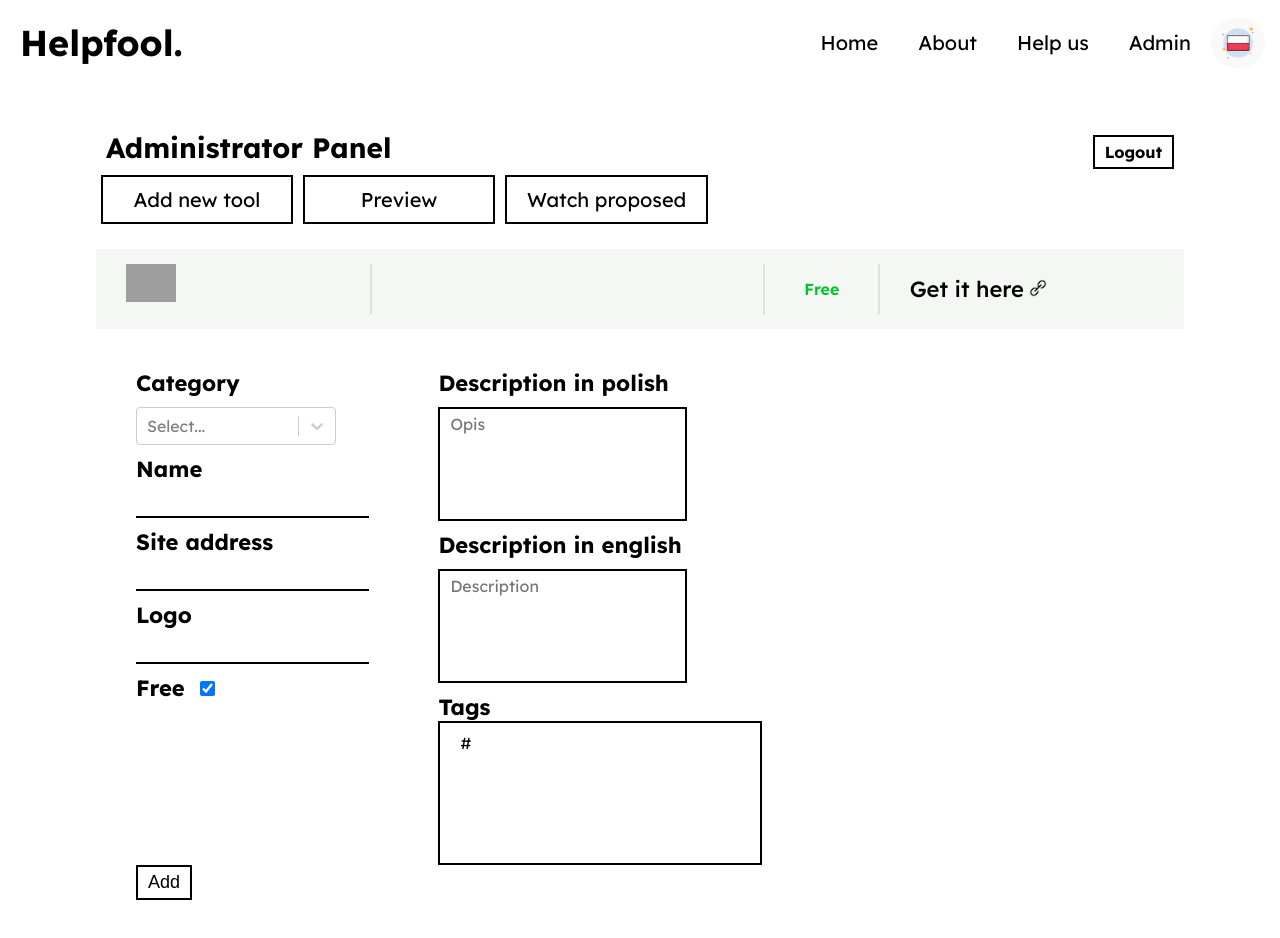
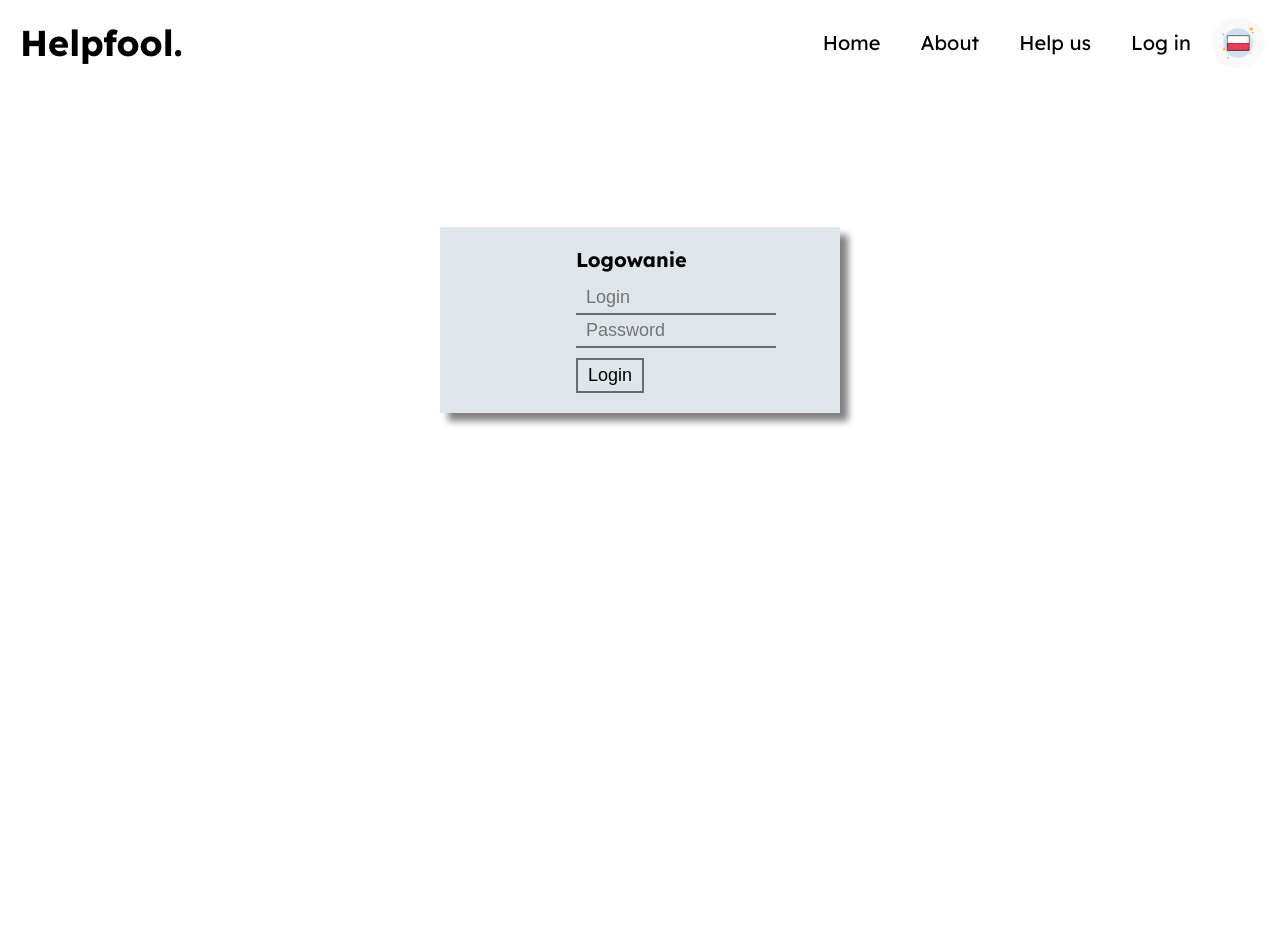
Before and after one commit to MarcelinaZiolkiewicz/HelpfoolSite, a React (Create React App) app: page /login in a window 1280 px wide. Before the commit this address led to /admin. After the commit the page ends 800 px from the top, so only its background shows below. Built offline with nearby package versions, Linux system fonts and the light colour scheme; grey boxes are pictures that could not be loaded.

Commit message:
Working tags adding area

```diff
--- a/src/components/administartorPanel/AddNewProgram.jsx
+++ b/src/components/administartorPanel/AddNewProgram.jsx
@@ -1,4 +1,5 @@
 import React, {useState, useContext} from "react";
+import {v4 as uuidv4} from "uuid";
 
 import Select from "react-select";
 import styled from "styled-components";
@@ -19,7 +20,7 @@
 
 const SuperSelect = styled(Select)`
   margin-top: 10px;
-  width: 200px;
+  width: 225px;
 `
 
 const Description = styled.label`
@@ -114,6 +115,8 @@
   padding: 5px 10px;
   font-size: 18px;
   transition: .3s;
+  margin-top: 20px;
+  max-width: 250px;
 
   &:hover{
     background-color: black;
@@ -201,6 +204,7 @@
         setCategory({
             typeENG: selected.value,
             typePL: selected.valuePL,
+            id: uuidv4(),
             tools: [
                 newItem
             ]
@@ -301,7 +305,6 @@
                   />
 
                   <Description>{globalLanguage.Admin.tags}</Description>
-                    {/*<p>tba</p>*/}
                   <TagsInput/>
 
               </RightSide>
--- a/src/components/administartorPanel/TagsInput.jsx
+++ b/src/components/administartorPanel/TagsInput.jsx
@@ -7,8 +7,9 @@
 `
 
 const Wrapper = styled.div`
-  width: 300px;
-  height: 120px;
+  margin-top: 10px;
+  width: 225px;
+  height: 100px;
   border: 2px solid black;
   padding: 10px 10px;
 `
@@ -20,7 +21,7 @@
   outline: none;
   font-size: 16px;
   margin-left: 10px;
-  width: ${props => (props.value.length + 1) * 8}px;
+  width: ${props => (props.value.length + 2) * 8 + 'px'};
 `
 const Btt = styled.button`
   background-color: transparent;
@@ -28,12 +29,10 @@
   outline: none;
 `
 
-
 const TagsInput = () => {
 
     const [tagsList, setTagsList ] = useState([]);
-    const [singleTag, setSingleTag] = useState("#");
-
+    const [singleTag, setSingleTag] = useState("");
 
     const inpt = useRef(null)
 
@@ -48,23 +47,19 @@
     }
 
     const addTag = () => {
-        tagsList.push(singleTag);
-        setSingleTag("#");
-        console.log(tagsList);
+        if (singleTag.length > 3){
+            tagsList.push(`#${singleTag}`);
+            setSingleTag("");
+        }
     }
 
     const focusInput = () => {
         inpt.current.focus();
     }
 
-    function onKeyDown (e) {
-        if (e.keyCode === 8){
-            setTagsList(tagsList.splice(-1, 1));
-            console.log(tagsList);
-        }
-
+    const onKeyDown = e => {
+        if (e.keyCode === 8 && inpt.current.value === "") setTagsList(tagsList.splice(0, tagsList.length - 1));
     }
-
 
     return(
         <Wrapper onClick={focusInput}>
--- a/src/context/AdminContext.js
+++ b/src/context/AdminContext.js
@@ -6,10 +6,10 @@
 
     const [ login, setLogin ] = useState("");
     const [ password, setPassword ] = useState("");
-    const [ isAdminLogged, setIsAdminLogged] = useState(true);
+    const [ isAdminLogged, setIsAdminLogged] = useState(false);
 
-    const [ addVisible, setAddVisible ] = useState(true);
-    const [ previewVisible, setPreviewVisible ] = useState(true);
+    const [ addVisible, setAddVisible ] = useState(false);
+    const [ previewVisible, setPreviewVisible ] = useState(false);
     // const [ addVisible, setAddVisible ] = useState(false);
 
 
@@ -29,7 +29,7 @@
     const handleLogin = e => {
         e.preventDefault();
 
-        if (login === 'asd' && password ==='asd'){
+        if (login === '' && password ===''){
             setIsAdminLogged(true);
             setLogin("");
             setPassword("");
```
